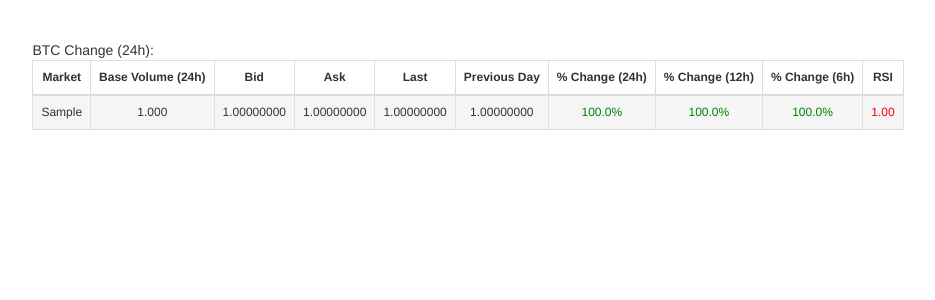
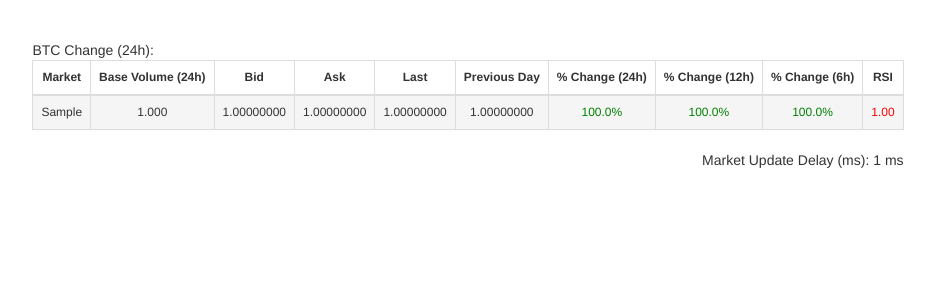
Before and after one commit to DominicOrga/Crypto-Scanner, a Django app: page /scanner/ in a window 1280 px wide. Shown: the part 52-352 px from the top of the page, without its empty margins (172-1107 px from the left). Run offline with Django 3.2, Linux system fonts and the light colour scheme; tables that the repository leaves empty hold one stand-in row (values such as "Sample post"); some libraries are stand-ins or nearby versions.

Commit message:
Add and show creation delay in MarketGroupModel and scanner.html

```diff
--- a/scanner/services.py
+++ b/scanner/services.py
@@ -128,6 +128,6 @@ class MarketUpdate(object):
 			m.save()
 			table.append(m)
 
-		ft = st - datetime.datetime.utcnow()
+		ft = datetime.datetime.utcnow() - st
 		marketgroup = MarketGroupModel.objects.create(creation_delay_ms = scannerutil.deltatime_millis(ft))
 		marketgroup.markets.set(table)
--- a/scanner/templates/scanner/scanner.html
+++ b/scanner/templates/scanner/scanner.html
@@ -10,6 +10,8 @@
 				BTC Change (24h):
 				<h7 id="btc-change-24h"> </h7>
 			</h7>
+
+			<div style="text-align: right">
 
 				<table class="table-bordered table" style="border-collapse: collapse;">
 					<thead>
@@ -29,6 +31,12 @@
 
 					<tbody id="table-body" />
 				</table>
+
+				<h7>
+					Market Update Delay (ms):
+					<h7 id="market-update-delay"> </h7>
+				</h7>
+			</div>
 		</div>
 	</div>
 {% endblock %}
@@ -79,6 +87,9 @@
 						rowHtml += "</tr>";
 					}
 
+					$("#market-update-delay").empty();
+					$("#market-update-delay").html(response['creation_delay_ms'] + " ms");
+
 					$("#table-body").empty();
 					$("#table-body").html(rowHtml);
 				}
--- a/scanner/views.py
+++ b/scanner/views.py
@@ -17,7 +17,7 @@ def scan(request):
 	try:
 		market_group = MarketGroupModel.objects.last()
 		table = [model_to_dict(m) for m in market_group.markets.all()]
-		return JsonResponse({'table': table})
+		return JsonResponse({ 'table': table, 'creation_delay_ms': market_group.creation_delay_ms })
 
 	except MarketGroupModel.DoesNotExist:
-		return JsonResponse({'table': market_group})
+		JsonResponse({ 'table': {} })
```
Lines whose indentation alone changed are shown as unchanged.
